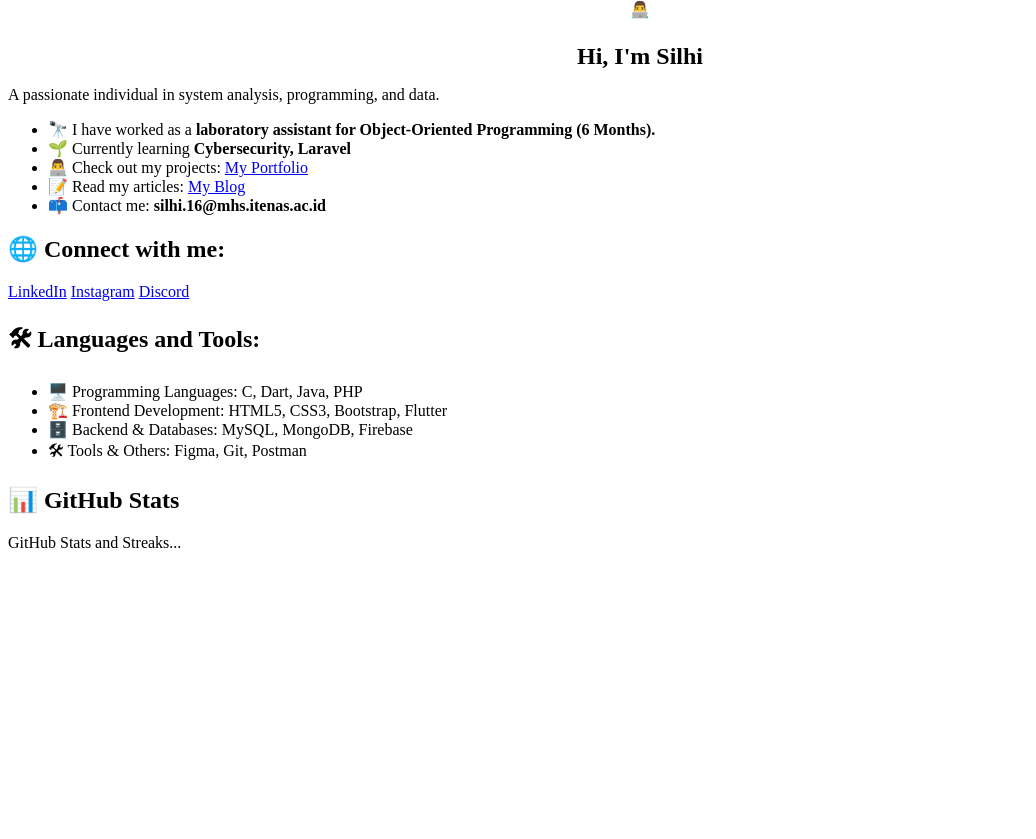
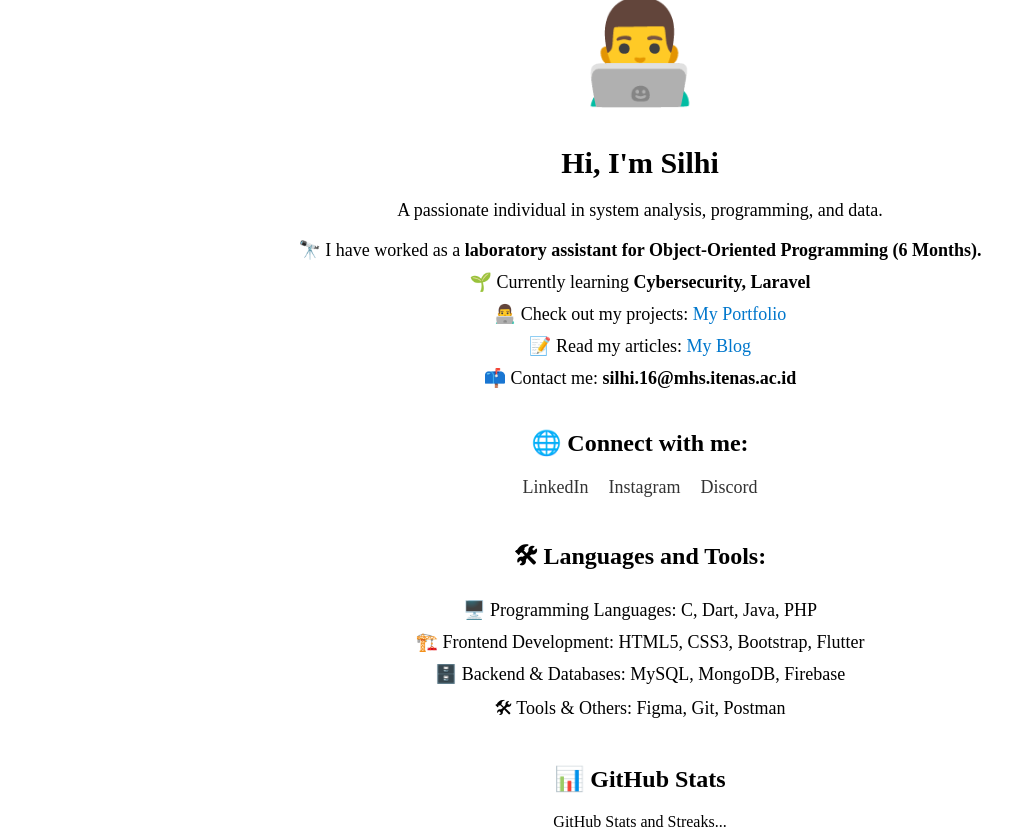
Before and after one commit to Silhi/silhi, a plain HTML site: page index.html in a window 1280 px wide. Shown: the whole page, without its empty margins (0-1036 px from the left). Before the commit the page ends 800 px from the top, so only its background shows below. Drawn offline with Linux system fonts and the light colour scheme.

Commit message:
Update styles.css
revised 1.7

```diff
--- a/css/styles.css
+++ b/css/styles.css
@@ -1,11 +1,17 @@
-/* Animasi Floating */
+/* Animasi untuk floating */
 @keyframes floating {
   0% { transform: translateY(0px); }
   50% { transform: translateY(-10px); }
   100% { transform: translateY(0px); }
 }
 
-/* Efek animasi pada profile */
+/* Animasi untuk fade-in */
+@keyframes fadeIn {
+  0% { opacity: 0; }
+  100% { opacity: 1; }
+}
+
+/* Animasi pada gambar profil atau placeholder */
 .animated-profile {
   display: flex;
   justify-content: center;
@@ -13,16 +19,89 @@
   animation: floating 3s ease-in-out infinite;
 }
 
-/* Judul animasi */
+.profile-placeholder {
+  font-size: 100px;
+  animation: floating 3s ease-in-out infinite;
+}
+
+/* Animasi untuk judul */
 .animated-title {
-  font-size: 24px;
+  font-size: 30px;
   font-weight: bold;
   text-align: center;
   animation: fadeIn 2s ease-in-out;
+  margin-top: 20px;
 }
 
-/* Efek Fade In */
-@keyframes fadeIn {
-  0% { opacity: 0; }
-  100% { opacity: 1; }
+/* Styling untuk bio section */
+.bio {
+  font-size: 18px;
+  margin: 20px 0;
+  text-align: center;
 }
+
+.bio ul {
+  list-style-type: none;
+  padding: 0;
+}
+
+.bio li {
+  margin: 10px 0;
+}
+
+.bio a {
+  color: #0077cc;
+  text-decoration: none;
+}
+
+.bio a:hover {
+  text-decoration: underline;
+}
+
+/* Styling untuk section connect */
+.connect {
+  text-align: center;
+  margin: 40px 0;
+}
+
+.social-links {
+  display: flex;
+  justify-content: center;
+  gap: 20px;
+}
+
+.social-link {
+  font-size: 18px;
+  text-decoration: none;
+  color: #333;
+}
+
+.social-link:hover {
+  color: #0077cc;
+}
+
+/* Styling untuk languages and tools */
+.languages {
+  text-align: center;
+}
+
+.languages ul {
+  list-style-type: none;
+  padding: 0;
+}
+
+.languages li {
+  font-size: 18px;
+  margin: 10px 0;
+}
+
+/* Styling footer */
+footer {
+  text-align: center;
+  margin-top: 40px;
+}
+
+footer h2 {
+  font-size: 24px;
+  font-weight: bold;
+}
```
